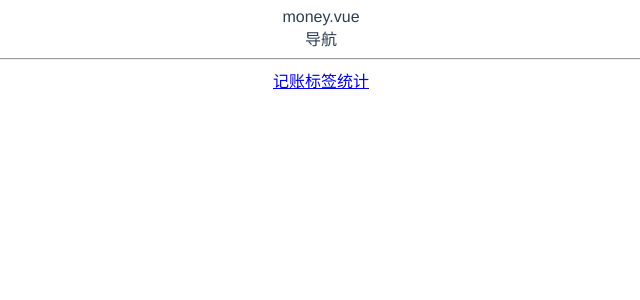
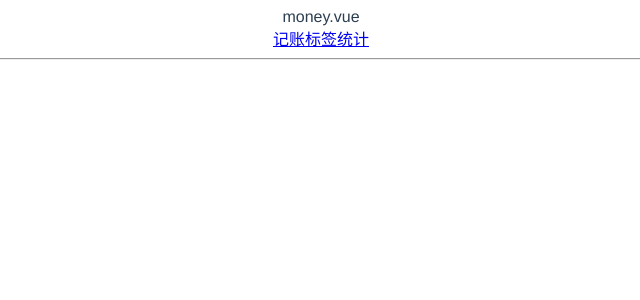
Before and after one commit to Brucezhiyu/qianduoduo-1, a Vue app: page /money in a window 1280 px wide. Shown: the top 300 px of the page, without its empty margins (319-959 px from the left). Built offline with nearby package versions, Linux system fonts and the light colour scheme.

Commit message:
全局引入<Nav/>

```diff
--- a/src/App.vue
+++ b/src/App.vue
@@ -1,13 +1,8 @@
 <template>
   <div id="app">
     <router-view/>
-    导航
     <hr/>
-    <div>
-      <router-link to="/money">记账</router-link>
-      <router-link to="/labels">标签</router-link>
-      <router-link to="/statistics">统计</router-link>
-    </div>
+
   </div>
 </template>
 
--- /dev/null
+++ b/src/components/Nav.vue
@@ -0,0 +1,17 @@
+<template>
+  <div>
+    <router-link to="/money">记账</router-link>
+    <router-link to="/labels">标签</router-link>
+    <router-link to="/statistics">统计</router-link>
+  </div>
+</template>
+
+<script lang="ts">
+export default {
+  name: "Nav.vue"
+}
+</script>
+
+<style lang="scss" scoped>
+
+</style>
--- a/src/main.ts
+++ b/src/main.ts
@@ -3,9 +3,11 @@
 import './registerServiceWorker'
 import router from './router'
 import store from './store'
+import Nav from "@/components/Nav.vue";
 
 Vue.config.productionTip = false
 
+Vue.component('Nav',Nav)
 new Vue({
   router,
   store,
--- a/src/views/Labels.vue
+++ b/src/views/Labels.vue
@@ -1,12 +1,13 @@
 <template>
 <div>
   labels.vue
+  <Nav/>
 </div>
 </template>
 
 <script lang="ts">
 export default {
-  name: "Labels.vue"
+  name: "Labels.vue",
 }
 </script>
 
--- a/src/views/Money.vue
+++ b/src/views/Money.vue
@@ -1,12 +1,13 @@
 <template>
   <div>
     money.vue
+    <Nav/>
   </div>
 </template>
 
 <script lang="ts">
 export default {
-  name: "Money.vue"
+  name: "Money.vue",
 }
 </script>
 
--- a/src/views/Statistics.vue
+++ b/src/views/Statistics.vue
@@ -1,12 +1,13 @@
 <template>
 <div>
   statistics.vue
+  <Nav/>
 </div>
 </template>
 
 <script lang="ts">
 export default {
-  name: "Statistics.vue"
+  name: "Statistics.vue",
 }
 </script>
 
```
